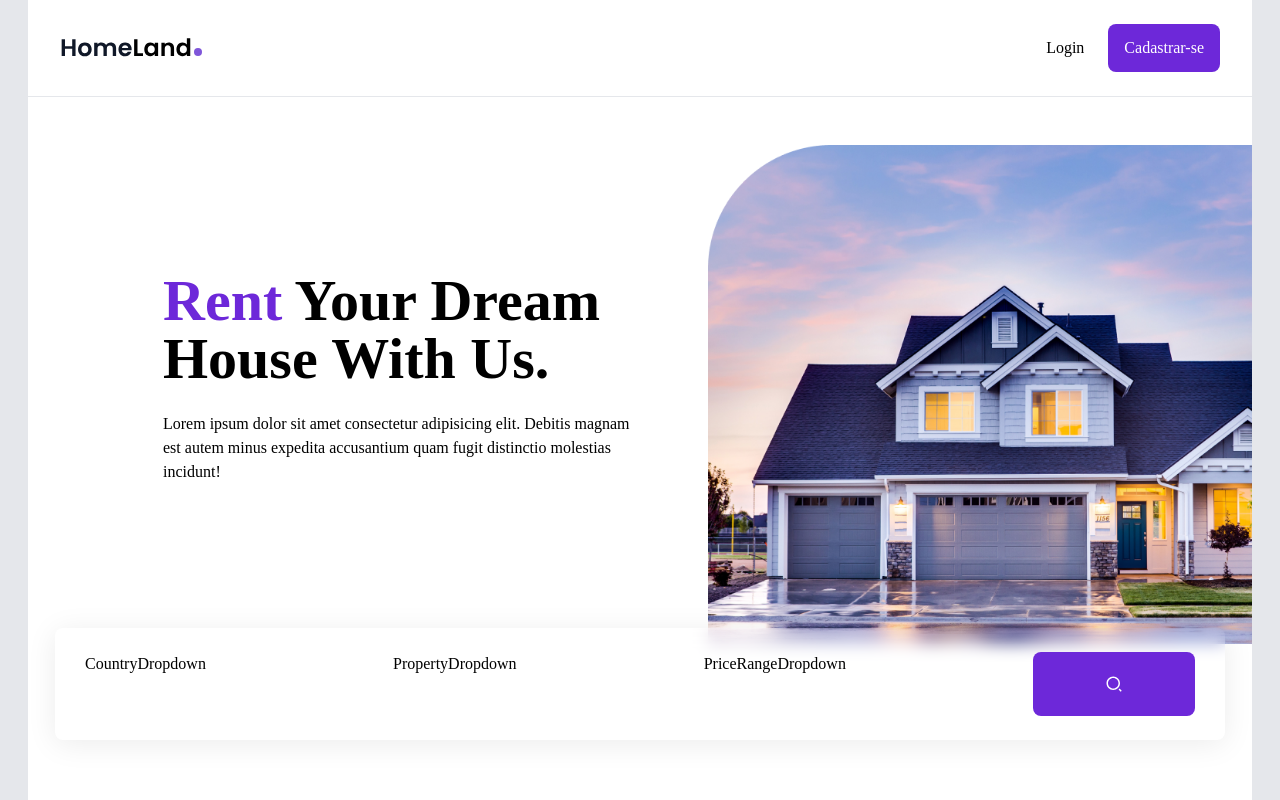
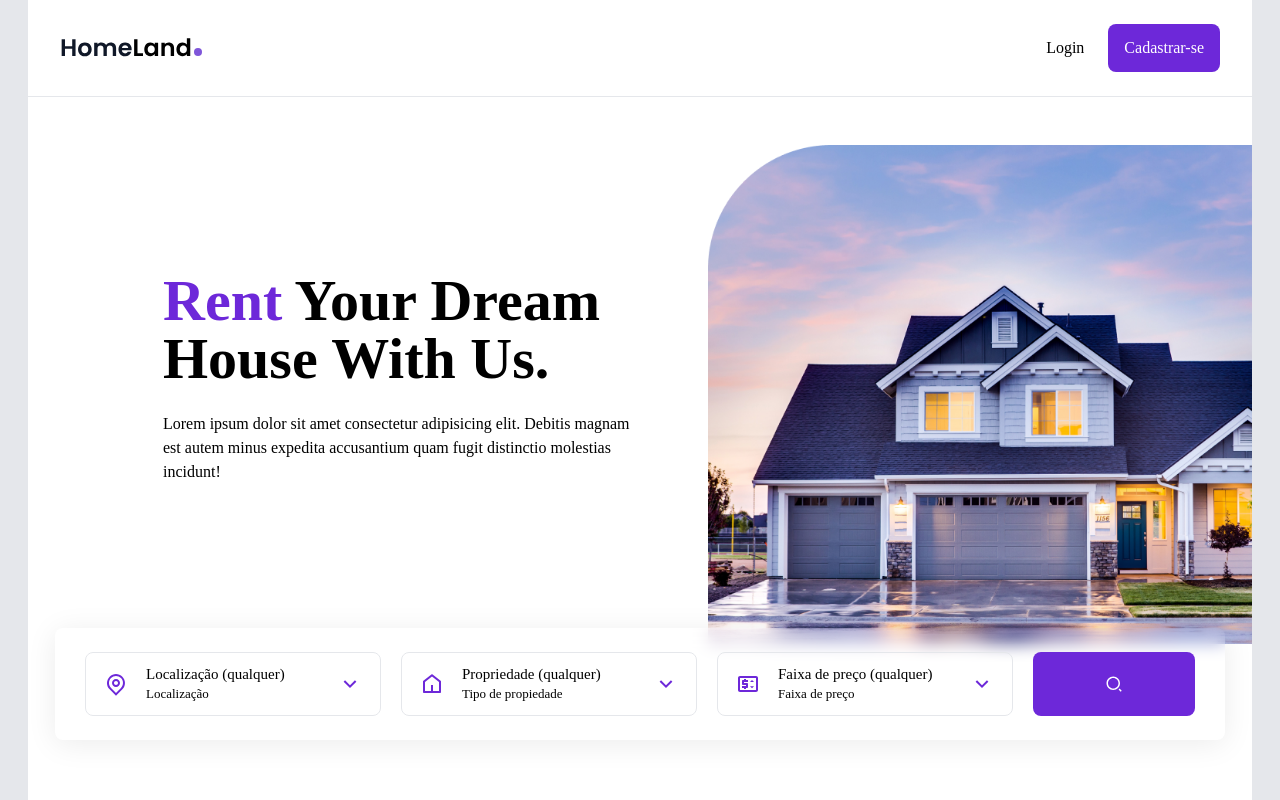
Before and after one commit to Peixoto07/Aluguel-de-Casas, a React (Vite) app: page / in a window 1280 px wide. Shown: the top 800 px of the page. Built offline with nearby package versions, Linux system fonts and the light colour scheme.

Commit message:
cria componente Search

```diff
--- a/src/components/CountryDropdown.jsx
+++ /dev/null
@@ -1,7 +0,0 @@
-
-
-const CountryDropdown = () => {
-  return <div>CountryDropdown</div>;
-};
-
-export default CountryDropdown;
--- /dev/null
+++ b/src/components/Dropdown.jsx
@@ -0,0 +1,45 @@
+/* eslint-disable react/prop-types */
+/* eslint-disable no-unused-vars */
+import { useState } from "react";
+import { RiArrowDownSLine, RiArrowUpSLine} from 'react-icons/ri'; // Importe os ícones necessários
+import { Menu } from '@headlessui/react';
+
+const Dropdown = ({ items, selectedItem, setSelectedItem, icon: Icon, title }) => { // Renomeie 'icon' para 'Icon' e ajuste a desestruturação
+
+  return (
+    <Menu as='div' className='dropdown relative'>
+      {({ open }) => (
+        <>
+          <Menu.Button className='dropdown-btn w-full text-left'>
+            {Icon && <Icon className='dropdown-icon-primary' />}
+            <div>
+              <div className='text-[15px] font-medium leading-tight'>{selectedItem}</div>
+              <div className='text-[13px]'>{title}</div>
+            </div>
+            {open ? (
+              <RiArrowUpSLine className='dropdown-icon-secondary' />
+            ) : (
+              <RiArrowDownSLine className='dropdown-icon-secondary' />
+            )}
+          </Menu.Button>
+
+          <Menu.Items className='dropdown-menu'>
+            {items.map((item, index) => (
+              <Menu.Item
+                onClick={() => setSelectedItem(item)}
+                className='cursor-pointer hover:text-violet-400 transition'
+                as='li'
+                key={index}
+              >
+                {item}
+              </Menu.Item>
+            ))}
+          </Menu.Items>
+        </>
+      )}
+    </Menu>
+  );
+
+};
+
+export default Dropdown;
--- a/src/components/PriceRangeDropdown.jsx
+++ /dev/null
@@ -1,6 +0,0 @@
-
-const PriceRangeDropdown = () => {
-  return <div>PriceRangeDropdown</div>;
-};
-
-export default PriceRangeDropdown;
--- a/src/components/PropertyDropdown.jsx
+++ /dev/null
@@ -1,6 +0,0 @@
-
-const PropertyDropdown = () => {
-  return <div>PropertyDropdown</div>;
-};
-
-export default PropertyDropdown;
--- a/src/components/Search.jsx
+++ b/src/components/Search.jsx
@@ -1,23 +1,46 @@
+/* eslint-disable no-unused-vars */
 
-import CountryDropdown from './CountryDropdown';
-import PropertyDropdown from './PropertyDropdown';
-import PriceRangeDropdown from './PriceRangeDropdown';
-import { RiSearch2Line } from 'react-icons/ri';
+import Dropdown from './Dropdown';
+import { MdOutlinePriceChange } from "react-icons/md";
+import { RiHome5Line, RiMapPinLine, RiSearch2Line, RiWallet3Line } from 'react-icons/ri';
 import useHouse from '../hook/useHouse';
 
+
+
 const Search = () => {
-    const {casas} = useHouse();
-    console.log(casas);
+    const {handleClick, casas, setPreco, precos, preco, paises, pais, setPais, propriedade, setPropriedade, propriedades } = useHouse();
+
 
     return (
         <div className='px-[30px] py-6 max-w-[1170px]
     mx-auto flex flex-col lg:flex-row justify-between
     gap-4 lg gap-x-3 relative lg:-top-4 lg: shadow-1
     bg-white lg:bg-transparent lg:backdrop-blur rounded-lg'>
-                <CountryDropdown />
-                <PropertyDropdown />
-                <PriceRangeDropdown />
-                <button className=' bg-violet-700 hover:bg-violet-800
+            <Dropdown
+                items={paises}
+                selectedItem={pais}
+                setSelectedItem={setPais}
+                icon={RiMapPinLine}
+                title="Localização"
+            />
+
+            <Dropdown
+                items={propriedades}
+                selectedItem={propriedade}
+                setSelectedItem={setPropriedade}
+                icon={RiHome5Line}
+                title="Tipo de propiedade"
+            />
+            <Dropdown
+                items={precos}
+                selectedItem={preco}
+                setSelectedItem={setPreco}
+                icon={MdOutlinePriceChange}
+                title="Faixa de preço"
+            />
+
+
+            <button onClick={handleClick} className=' bg-violet-700 hover:bg-violet-800
                 transition w-full lg:max-w-[162px] h-16 rounded-lg flex justify-center
                  items-center text-white text-lg'>
                 <RiSearch2Line />
--- a/src/context/HouseContext.jsx
+++ b/src/context/HouseContext.jsx
@@ -1,19 +1,44 @@
 /* eslint-disable no-unused-vars */
 /* eslint-disable react/prop-types */
-import { createContext, useState } from 'react';
+import { createContext, useEffect, useState } from 'react';
 import { housesData } from '../data';
+import { faixaDePrecos } from '../data';
 
 export const HouseContext = createContext();
 
 export const HouseContextProvider = ({ children }) => {
 
   const [casas, setCasas] = useState(housesData);
-const [pais, setPais] = useState('Localização (qualquer)');
-const [paises, setPaises] = useState([]);
-const [propriedade, setPropriedade] = useState('Tipo de propriedade (qualquer)');
-const [propriedades, setPropriedades] = useState([]);
-const [preço, setPreço] = useState('Faixa de preço (qualquer)');
-const [loading, setloading] = useState(false);
+  const [pais, setPais] = useState('Localização (qualquer)');
+  const [paises, setPaises] = useState([]);
+  const [propriedade, setPropriedade] = useState('Propriedade (qualquer)');
+  const [propriedades, setPropriedades] = useState([]);
+  const [preco, setPreco] = useState('Faixa de preço (qualquer)');
+  const [precos, setPrecos] = useState([]);
+  const [loading, setloading] = useState(false);
+
+
+  useEffect(() => {
+    const todosPaises = casas.map((casa) => casa.country);
+  const paisesUnicos = ['Localização (qualquer)', ...new Set(todosPaises)];
+
+  const todosTipos = casas.map((casa) => casa.type);
+  const tiposUnicos = ['Propriedade (qualquer)', ...new Set(todosTipos)];
+
+
+  const precosUnicos = faixaDePrecos.map(item => item.value);
+
+
+
+  setPrecos(precosUnicos);
+  setPaises(paisesUnicos);
+  setPropriedades(tiposUnicos);
+
+}, []);
+
+const handleClick = ()=>{
+  console.log('clicou');
+};
 
 const valores = {
   casas,
@@ -26,12 +51,14 @@ const valores = {
   setPropriedade,
   propriedades,
   setPropriedades,
-  preço,
-  setPreço,
+  preco,
+  setPreco,
+  precos,
+  setPrecos,
   loading,
-  setloading
+  setloading,
+  handleClick,
 };
-
   return (
     <HouseContext.Provider value={valores}>
       {children}
```
Lines whose indentation alone changed are shown as unchanged.
